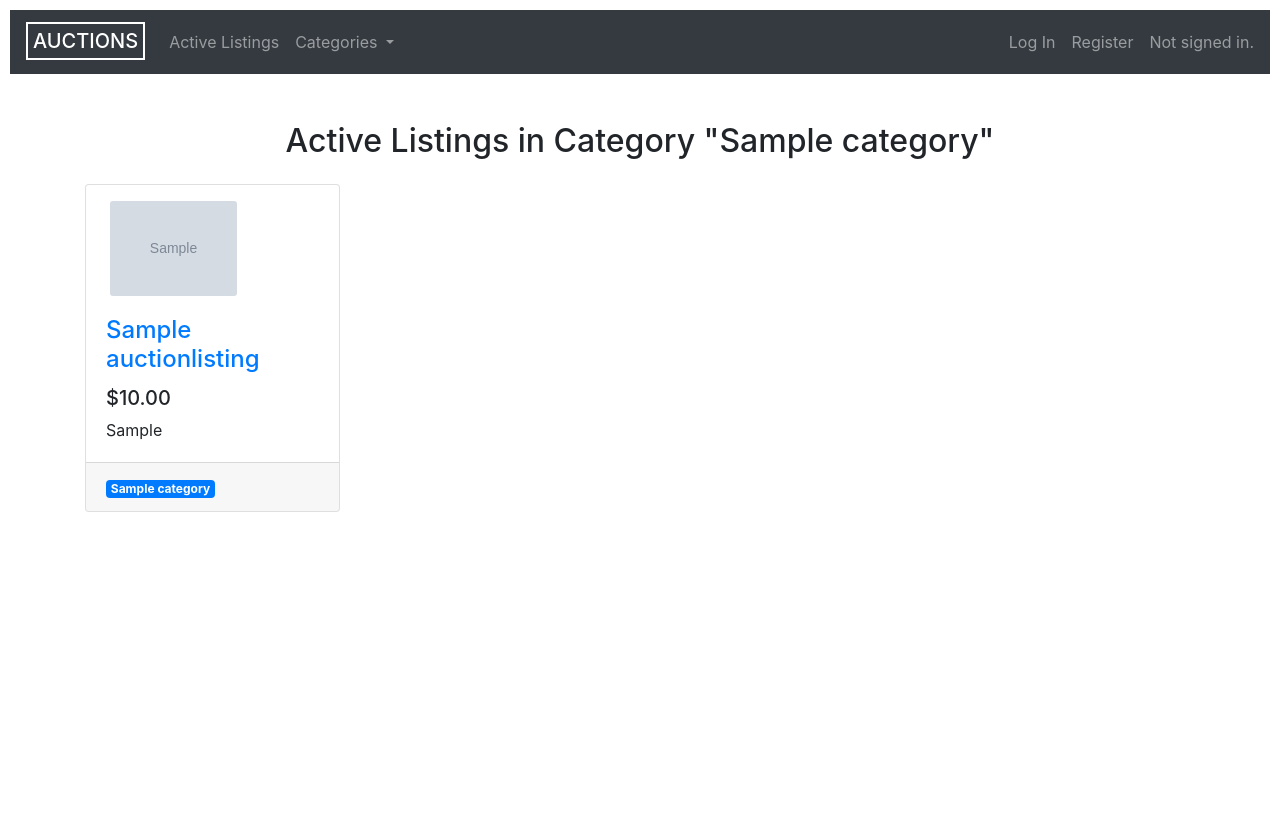
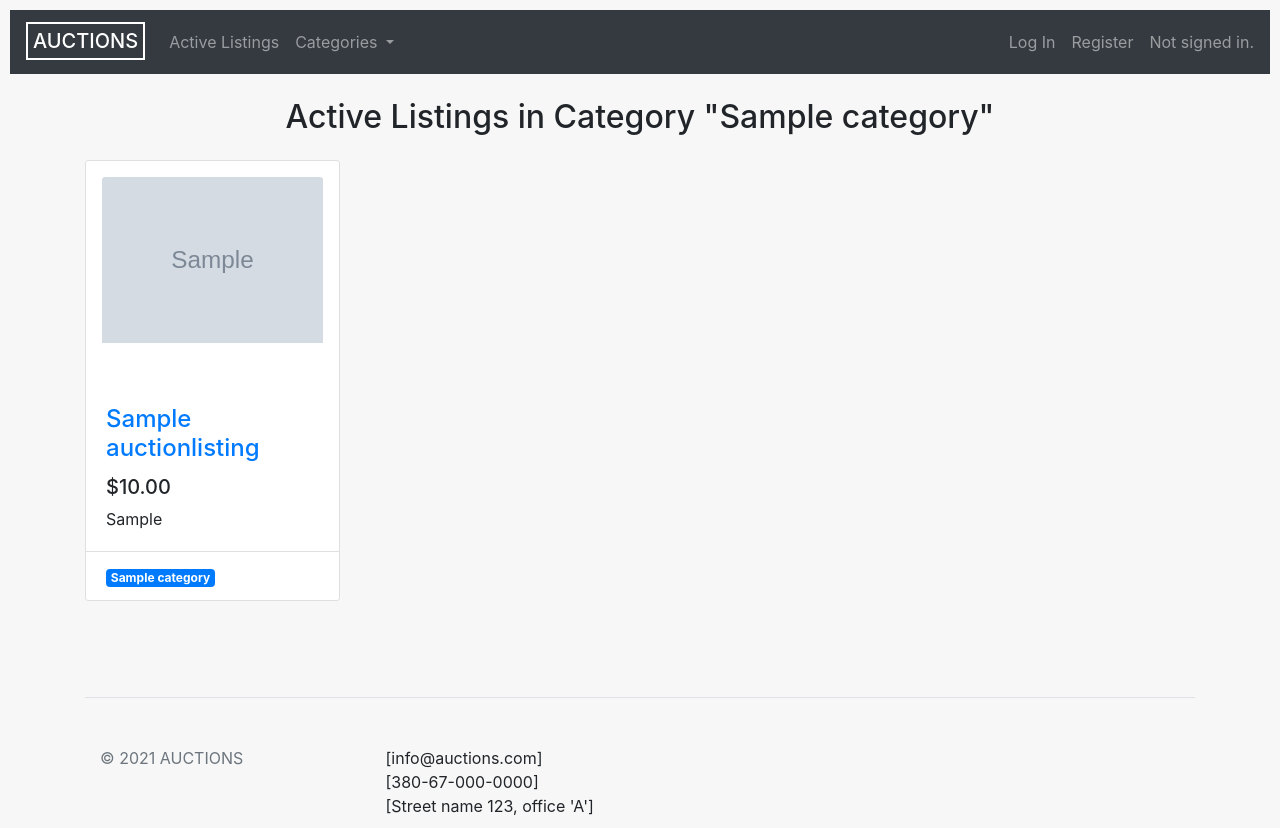
Before and after one commit to CodePathfinder/commerce, a Django app: page /category/1/ in a window 1280 px wide. Before the commit the page ends 512 px from the top, so only its background shows below. Run offline with Django 3.2, Linux system fonts and the light colour scheme; tables that the repository leaves empty hold one stand-in row (values such as "Sample post"); grey boxes marked "Sample" are stand-in pictures; some libraries are stand-ins or nearby versions.

Commit message:
1 - context_processors replaced template tags 2 - custom styles added (bg, box-shadow) 4 - footer added

```diff
--- /dev/null
+++ b/auctions/context_processors.py
@@ -0,0 +1,10 @@
+from django.db.models import Count
+from .models import Category, User
+
+def get_categories(request):
+	categories = Category.objects.all()
+	return dict(categories=categories)
+
+
+def count_watchlist_items(request):
+    return User.objects.filter(watchlist__on_watchlist=True).filter(username=request.user).aggregate(num_watched = Count('watchlist'))
--- a/auctions/static/auctions/styles.css
+++ /dev/null
@@ -1,3 +0,0 @@
-body {
-  padding: 10px;
-}
--- /dev/null
+++ b/auctions/static/auctions/styles3.css
@@ -0,0 +1,49 @@
+body {
+  padding: 10px;
+  background-color: rgba(0,0,0,.03);
+}
+
+.card-product-grid:hover {
+  box-shadow: 0 4px 15px rgb(153 153 153 / 30%);
+  transition: 0.3s;
+  /* transform: scale(1.01); */
+}
+
+.card-product-grid .img-wrap {
+  border-radius: 0.2rem 0.2rem 0 0;
+}
+
+.img-wrap {
+  max-height: 220px;
+  max-width: 100%;
+}
+
+.img-wrap-bid {
+  max-height: 480px;
+  max-width: 100%;
+}
+
+.card-header {
+  padding: 1rem 1rem;
+  margin-bottom: 0;
+  background-color: white;
+  border-bottom: 1px solid white;
+  height: 220px
+}
+
+a:hover {
+  text-decoration: none;
+}
+
+.card-footer {
+  padding: .75rem 1.25rem;
+  background-color: white;
+  border-top: 1px solid rgba(0,0,0,.125);
+}
+
+.form {
+  border: 1px solid rgba(0,0,0,.125);
+  box-shadow: 0 4px 15px rgb(153 153 153 / 30%);
+}
+
+/* rgb(153 153 153 / 30%) */
--- a/auctions/templates/auctions/add_comment.html
+++ b/auctions/templates/auctions/add_comment.html
@@ -17,7 +17,7 @@
 		<!-- /.col-md-4 -->
 
 		<div class="col-md-8">
-			<div class="list-group list-group-flush">
+			<div class="list-group list-group-flush form">
 				<div class="list-group-item">
 					<h4>
 						<a href="{% url 'bid' commodity.pk %}">
@@ -28,7 +28,7 @@
 				<div class="list-group-item inline">
 					<h6 class="mt-1">
 						Current price:
-						<span style="border:1px solid#0062cc; padding:5px;">
+						<span style="border:1px solid#0062cc; padding:5px; border-radius:4px">
 							${{ commodity.current_price }}
 						</span>
 					</h6>
--- a/auctions/templates/auctions/category.html
+++ b/auctions/templates/auctions/category.html
@@ -5,10 +5,12 @@
 <!-- Page Content -->
 <div class="row">
 	<div class="col-lg-12">
-		<h2 class="my-4 text-center">Active Listings in Category "{{ cat|capfirst }}"</h2>
+		<h2 class="mb-4 text-center">Active Listings in Category "{{ cat|capfirst }}"</h2>
 		<div class="row">
 			{% for commodity in page_object.object_list %}
+
 			{% include 'auctions/inc/commodity_card_template.html' %}
+
 			{% empty %}
 			<h4>No active listings in category {{cat}}</h4>
 			{% endfor %}
--- a/auctions/templates/auctions/create.html
+++ b/auctions/templates/auctions/create.html
@@ -8,13 +8,13 @@
 		<div class="col-md-2">
 		</div>
 		<div class="col-md-8">
-			<div class="list-group list-group-flush">
+			<div class="list-group list-group-flush form">
 				<div class="list-group-item">
 					<h2 class="text-center mb-4">Create New Listing</h2>
 					<form action="{% url 'create' %}" method="post">
 						{% csrf_token %}
 						{{ form.as_p }}
-						<button class="btn btn-primary btn-block">Submit</button>
+						<button class="btn btn-primary btn-block mb-1">Submit</button>
 					</form>
 				</div>
 			</div>
--- a/auctions/templates/auctions/inc/commodity_card_template.html
+++ b/auctions/templates/auctions/inc/commodity_card_template.html
@@ -1,21 +1,31 @@
-<div class="col-lg-3 col-md-6 mb-4">
-	<div class="card h-100">
+<div class="col-lg-3 col-md-6 mb-5">
+	<!-- <div class="col-md-3"> -->
+	<div class="card card-product-grid h-100">
+		<div class="card-header">
 			<a href="{{ commodity.get_absolute_url }}">
 				{% if commodity.photo %}
-			<img src="{{ commodity.photo }}" alt="{{ commodity.title }}"
-				class="card-img-top card-img-bottom w-50 ml-4 mt-3">
+				<img src="{{ commodity.photo }}" alt="{{ commodity.title }}" class="img-wrap">
+				<!-- class="card-img-top card-img-bottom w-50 ml-4 mt-3" -->
 				{% else %}
 				<img src="https://png.pngtree.com/png-clipart/20190619/original/pngtree-vector-picture-icon-png-image_4013511.jpg"
-				alt="No image" class="card-img-top card-img-bottom w-50 ml-4 mt-3">
+					alt="No image" class="img-wrap">
 				{% endif %}
 			</a>
-		<div class="card-body">
+		</div>
+
+		<div class="card-body mt-1">
 			<h4 class="card-title">
-				<a href="{{ commodity.get_absolute_url }}">{{ commodity.title }}</a>
+				<!-- <a href="{{ commodity.get_absolute_url }}">{{ commodity.title }}</a> -->
+				<a href="{{ commodity.get_absolute_url }}">
+					{{ commodity.title|truncatewords:5 }}{% if commodity.title|length < 15 %} <br><br>
+						{% endif %}
+
+				</a>
 			</h4>
 			<h5>${{ commodity.current_price|floatformat:2 }}</h5>
-			<p class="card-text">{{ commodity.discription }}</p>
+			<p class="card-text">{{ commodity.discription|truncatewords:8 }}</p>
 		</div>
+
 		<div class="card-footer">
 			{% for item in commodity.category.all %}
 			<a href="{{ item.get_absolute_url }}" class="badge badge-primary" style="color:white">
--- /dev/null
+++ b/auctions/templates/auctions/inc/footer.html
@@ -0,0 +1,21 @@
+<!-- ========================= FOOTER ========================= -->
+<footer class="section-footer border-top mt-5">
+	<div class="container">
+		<section class="footer-bottom row mt-5">
+			<div class="col-md-3">
+				<p class="text-muted"> &copy 2021 AUCTIONS</p>
+			</div>
+			<div class="col-md-6 ">
+				<div class="px-2">[info@auctions.com]</div>
+				<div class="px-2">[380-67-000-0000]</div>
+				<div class="px-2">[Street name 123, office 'A']</div>
+			</div>
+			<div class="col-md-3 text-md-right text-muted">
+				<i class="fab fa-lg fa-cc-visa"></i>
+				<i class="fab fa-lg fa-cc-paypal"></i>
+				<i class="fab fa-lg fa-cc-mastercard"></i>
+			</div>
+		</section>
+	</div>
+</footer>
+<!-- ========================= FOOTER END // ========================= -->
--- /dev/null
+++ b/auctions/templates/auctions/inc/navbar.html
@@ -0,0 +1,85 @@
+{# {% load auction_tags %} #}
+
+<nav class="navbar navbar-expand-lg navbar-dark bg-dark">
+	<h2><a class="navbar-brand" href="{% url 'index' %}"><span
+				style="border:2px solid#fff; padding:5px;">AUCTIONS</span></a></h2>
+	<button class="navbar-toggler" type="button" data-toggle="collapse" data-target="#navbarText"
+		aria-controls="navbarText" aria-expanded="false" aria-label="Toggle navigation">
+		<span class="navbar-toggler-icon"></span>
+	</button>
+	<div class="collapse navbar-collapse" id="navbarText">
+		<ul class="navbar-nav mr-auto">
+			<li class="nav-item">
+				<a class="nav-link" href="{% url 'index' %}">Active Listings</a>
+			</li>
+			<li class="nav-item dropdown">
+				<a class="nav-link dropdown-toggle" href="" id="navbarDropdown" role="button" data-toggle="dropdown"
+					aria-haspopup="true" aria-expanded="false">
+					Categories
+				</a>
+				<div class="dropdown-menu" aria-labelledby="navbarDropdown">
+
+					<!-- ====== Line below is replaced by context.processor.py ====== -->
+					{# {% get_list_categories as categories %} #}
+					<!-- ====== Line above is replaced by context.processor.py ====== -->
+
+					{% for category in categories %}
+					<a class="dropdown-item" href="{{ category.get_absolute_url }}">{{ category }}</a>
+					{% endfor %}
+
+				</div>
+
+				{% if user.is_authenticated %}
+
+				<!-- ====== Commented Lines below are replaced with 'num_watched' value from context.processor.py ====== -->
+
+				{% comment %}
+			<li class="nav-item">
+				<a class="nav-link" href="{% url 'watchlist' %}">Watchlist
+					{% count_watchlist_items as users_num %}
+					{% for usr in users_num %}
+					{% if usr.username == user.username %}
+					<span class="badge badge-secondary ml-0.5" style="color:white;">{{ usr.num }}</span>
+					{% endif %}
+					{% endfor %}
+				</a>
+			</li>
+			{% endcomment %}
+
+			<!-- ====== Commented Lines above are replaced with 'num_watched' value from context.processor.py ====== -->
+
+			<li class="nav-item">
+				<a class="nav-link" href="{% url 'watchlist' %}">Watchlist
+					<span class="badge badge-secondary ml-0.5" style="color:white;">{{ num_watched }}</span>
+				</a>
+			</li>
+
+			<li class="nav-item">
+				<a class="nav-link" href="{% url 'create' %}">Create Listing</a>
+			</li>
+			{% endif %}
+		</ul>
+		<ul class="navbar-nav ml-auto">
+			{% if user.is_authenticated %}
+			</li>
+			<li class="nav-item">
+				<a class="nav-link" href="{% url 'logout' %}">Log Out</a>
+			</li>
+			{% else %}
+			<li class="nav-item">
+				<a class="nav-link" href="{% url 'login' %}">Log In</a>
+			</li>
+			<li class="nav-item">
+				<a class="nav-link" href="{% url 'register' %}">Register</a>
+			</li>
+			{% endif %}
+			<li class="nav-item navbar-text ml-2">
+				{% if user.is_authenticated %}
+				Signed in as <span class="text-white ml-1">{{ user.username }}</span>.
+				{% else %}
+				Not signed in.
+				{% endif %}
+			</li>
+		</ul>
+	</div>
+</nav>
--- a/auctions/templates/auctions/layout.html
+++ b/auctions/templates/auctions/layout.html
@@ -1,96 +1,43 @@
 {% load static %}
 
-{% load auction_tags %}
+{# {% load auction_tags %} #}
 
 <!DOCTYPE html>
 <html lang="en">
 
 <head>
     <title>{% block title %}Auctions{% endblock %}</title>
+
     <link rel="stylesheet" href="https://stackpath.bootstrapcdn.com/bootstrap/4.4.1/css/bootstrap.min.css"
         integrity="sha384-Vkoo8x4CGsO3+Hhxv8T/Q5PaXtkKtu6ug5TOeNV6gBiFeWPGFN9MuhOf23Q9Ifjh" crossorigin="anonymous">
-    <!-- <link href="https://cdn.jsdelivr.net/npm/bootstrap@5.0.0-beta3/dist/css/bootstrap.min.css" rel="stylesheet"
-        integrity="sha384-eOJMYsd53ii+scO/bJGFsiCZc+5NDVN2yr8+0RDqr0Ql0h+rP48ckxlpbzKgwra6" crossorigin="anonymous"> -->
-    <link href="{% static 'auctions/styles.css' %}" rel="stylesheet">
+
+    <link href="{% static 'auctions/styles3.css' %}" rel="stylesheet">
+
+    <script src="https://code.jquery.com/jquery-3.5.1.slim.min.js"
+        integrity="sha384-DfXdz2htPH0lsSSs5nCTpuj/zy4C+OGpamoFVy38MVBnE+IbbVYUew+OrCXaRkfj"
+        crossorigin="anonymous"></script>
+
+    <script src="https://cdn.jsdelivr.net/npm/bootstrap@4.6.0/dist/js/bootstrap.bundle.min.js"
+        integrity="sha384-Piv4xVNRyMGpqkS2by6br4gNJ7DXjqk09RmUpJ8jgGtD7zP9yug3goQfGII0yAns"
+        crossorigin="anonymous"></script>
+
 </head>
 
 <body>
-    <!-- <div class="container"> -->
-    <nav class="navbar navbar-expand-lg navbar-dark bg-dark">
-        <h2><a class="navbar-brand" href="{% url 'index' %}"><span
-                    style="border:2px solid#fff; padding:5px;">AUCTIONS</span></a></h2>
-        <button class="navbar-toggler" type="button" data-toggle="collapse" data-target="#navbarText"
-            aria-controls="navbarText" aria-expanded="false" aria-label="Toggle navigation">
-            <span class="navbar-toggler-icon"></span>
-        </button>
-        <div class="collapse navbar-collapse" id="navbarText">
-            <ul class="navbar-nav mr-auto">
-                <li class="nav-item">
-                    <a class="nav-link" href="{% url 'index' %}">Active Listings</a>
-                </li>
-                <li class="nav-item dropdown">
-                    <a class="nav-link dropdown-toggle" href="" id="navbarDropdown" role="button" data-toggle="dropdown"
-                        aria-haspopup="true" aria-expanded="false">
-                        Categories
-                    </a>
-                    <div class="dropdown-menu" aria-labelledby="navbarDropdown">
-                        {% get_list_categories as categories %}
-                        {% for category in categories %}
-                        <a class="dropdown-item" href="{{ category.get_absolute_url }}">{{ category }}</a>
-                        {% endfor %}
-                    </div>
-                    {% if user.is_authenticated %}
-                <li class="nav-item">
-                    <a class="nav-link" href="{% url 'watchlist' %}">Watchlist
-                        {% count_watchlist_items as users_num %}
-                        {% for usr in users_num %}
-                        {% if usr.username == user.username %}
-                        <span class="badge badge-secondary ml-0.5" style="color:white;">{{ usr.num }}</span>
-                        {% endif %}
-                        {% endfor %}
-                    </a>
-                </li>
-                <li class="nav-item">
-                    <a class="nav-link" href="{% url 'create' %}">Create Listing</a>
-                </li>
-                {% endif %}
-            </ul>
-            <ul class="navbar-nav ml-auto">
-                {% if user.is_authenticated %}
-                </li>
-                <li class="nav-item">
-                    <a class="nav-link" href="{% url 'logout' %}">Log Out</a>
-                </li>
-                {% else %}
-                <li class="nav-item">
-                    <a class="nav-link" href="{% url 'login' %}">Log In</a>
-                </li>
-                <li class="nav-item">
-                    <a class="nav-link" href="{% url 'register' %}">Register</a>
-                </li>
-                {% endif %}
-                <li class="nav-item navbar-text ml-2">
-                    {% if user.is_authenticated %}
-                    Signed in as <span class="text-white ml-1">{{ user.username }}</span>.
-                    {% else %}
-                    Not signed in.
-                    {% endif %}
-                </li>
-            </ul>
-        </div>
-    </nav>
+    <!-- navbar -->
+    {% include 'auctions/inc/navbar.html' %}
 
     <div class="container mt-4">
 
         {% block body %}
+        <!-- content -->
         {% endblock %}
+
+        <!-- footer -->
+        {% include 'auctions/inc/footer.html' %}
+
     </div>
-    <script src="https://code.jquery.com/jquery-3.5.1.slim.min.js"
-        integrity="sha384-DfXdz2htPH0lsSSs5nCTpuj/zy4C+OGpamoFVy38MVBnE+IbbVYUew+OrCXaRkfj"
-        crossorigin="anonymous"></script>
-    <script src="https://cdn.jsdelivr.net/npm/bootstrap@4.6.0/dist/js/bootstrap.bundle.min.js"
-        integrity="sha384-Piv4xVNRyMGpqkS2by6br4gNJ7DXjqk09RmUpJ8jgGtD7zP9yug3goQfGII0yAns"
-        crossorigin="anonymous"></script>
+
 </body>
 
 </html>
--- a/auctions/templatetags/auction_tags.py
+++ b/auctions/templatetags/auction_tags.py
@@ -1,16 +1,18 @@
-from django import template
-from django.db.models import Count
-from auctions.models import Category, Watchlist, User
+''' Replaced in full with context_processor.py'''
+
+# from django import template
+# from django.db.models import Count
+# from auctions.models import Category, Watchlist, User
 
 
-register = template.Library()
+# register = template.Library()
 
 
-@register.simple_tag(name='get_list_categories')
-def get_categories():
-    return Category.objects.all()
+# @register.simple_tag(name='get_list_categories')
+# def get_categories():
+#     return Category.objects.all()
 
 
-@register.simple_tag(name='count_watchlist_items')
-def count_items():
-    return User.objects.filter(watchlist__on_watchlist=True).annotate(num = Count('watchlist'))
+# @register.simple_tag(name='count_watchlist_items')
+# def count_items():
+#     return User.objects.filter(watchlist__on_watchlist=True).annotate(num = Count('watchlist'))
--- a/auctions/views.py
+++ b/auctions/views.py
@@ -30,9 +30,10 @@ def index(request):
 
 
 def category(request, pk):
+
     cat = get_object_or_404(Category, pk=pk)
     commodities = AuctionListings.objects.filter(
-        category=cat).exclude(is_active=False)
+            category=cat).exclude(is_active=False)
 
     page, is_paginated, next_url, prev_url = pagination(request, commodities)
 
--- a/commerce/settings.py
+++ b/commerce/settings.py
@@ -63,6 +63,8 @@ TEMPLATES = [
                 'django.template.context_processors.request',
                 'django.contrib.auth.context_processors.auth',
                 'django.contrib.messages.context_processors.messages',
+                'auctions.context_processors.get_categories',
+                'auctions.context_processors.count_watchlist_items',
             ],
         },
     },
```
Also changed, not shown: auctions/templates/auctions/bid.html (+8 -7 lines), auctions/templates/auctions/watchlist.html (+13 -8 lines). Lines whose indentation alone changed are shown as unchanged.
